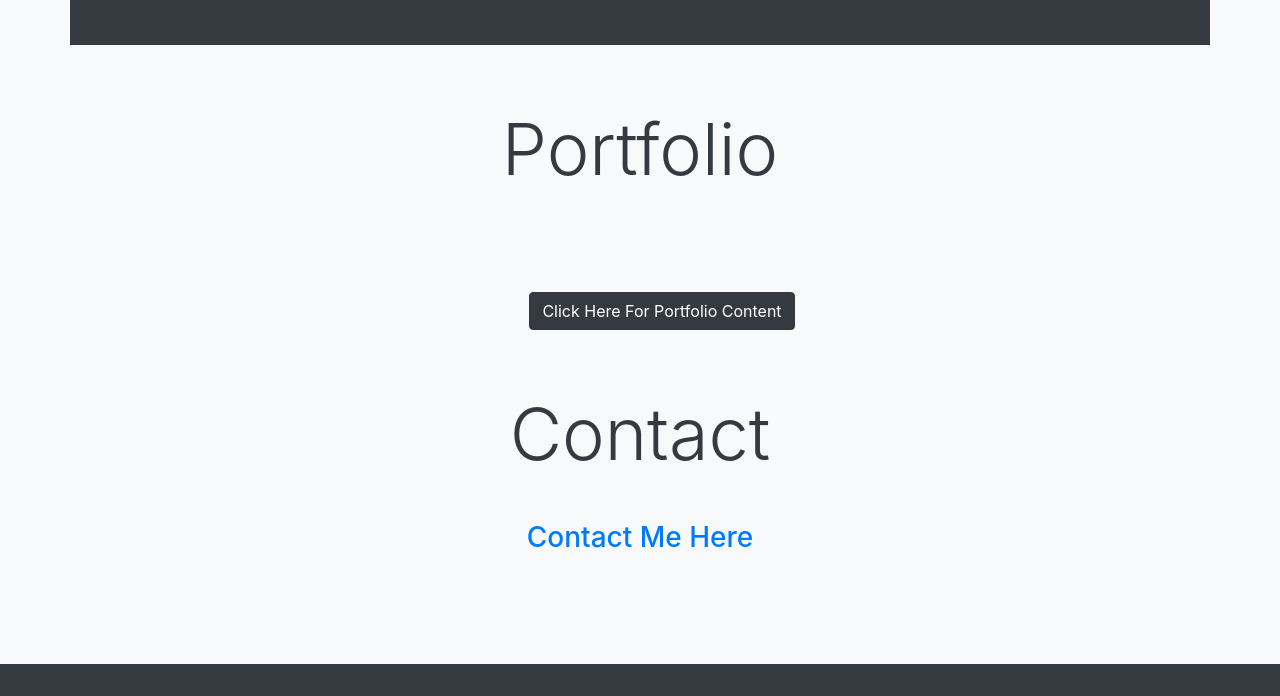
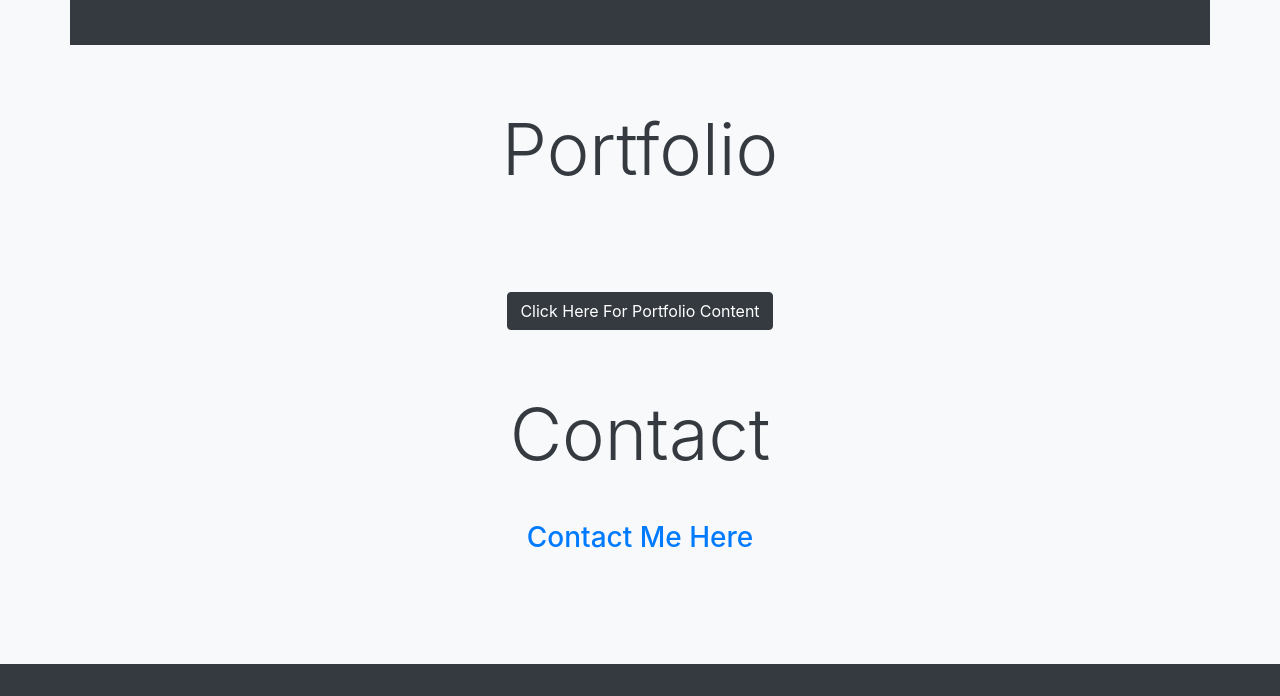
Before and after one commit to PureEuphoria/PureEuphoria.github.io, a plain HTML site: page index.html in a window 1280 px wide. Shown: the part 1488-2184 px from the top of the page. Drawn offline with nearby package versions, Linux system fonts and the light colour scheme.

Commit message:
bug fix
uncentered button fix

```diff
--- a/index.html
+++ b/index.html
@@ -121,7 +121,7 @@
 			</div>
 		<!-- end portfolio jumbo -->
 		<!-- portfolio content -->
-			<div class="container mr-5">
+			<div class="container">
 				<div align="center">
 					<button type="button" class="btn btn-secondary btn-dark popover-dismiss" data-container="body" data-toggle="popover" data-placement="bottom" data-content="Portfolio content is coming soon!">
 						Click Here For Portfolio Content
```
